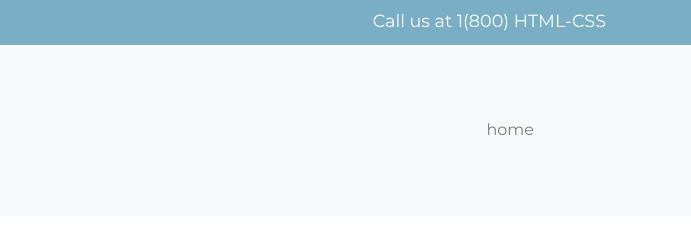
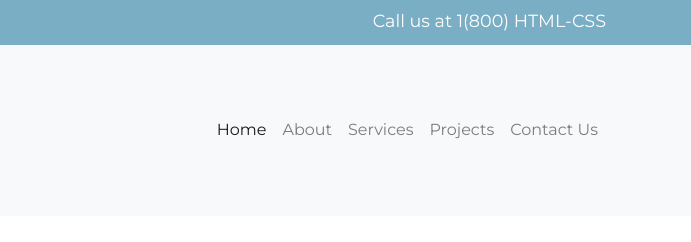
Before and after one commit to rajpatel003/Bootstrap2020starterfiles, a plain HTML site: page index.html in a window 1280 px wide. Shown: the full height of the page, 589-1280 px from the left. Drawn offline with nearby package versions, Linux system fonts and the light colour scheme.

Commit message:
Update index.html
tried to fix bugs but was unsuccessful for the day. will do alot more during the weekeend

```diff
--- a/index.html
+++ b/index.html
@@ -31,7 +31,7 @@
 	<div class="container">
 
 <a href="index.html" class="navbar-brand"><img src="img/logo.png"
-	alt="logo"  title="logo" ></a>
+	alt="logo"  title="Logo" ></a>
 
 <button class="navbar-toggler" type="button"  data-toggle=collapse
 data-target="navbarResponsive">
@@ -41,13 +41,16 @@ data-target="navbarResponsive">
 
 <div class="collapse navbar-collapse" id="navbarResponsive">
 
+
+
 <ul class="navbar-nav ml-auto">
-	<li class="nav-item"><a href="index.html" class="nav-link">home</a></li>
-	<li class="nav-item"><a href="" class="nav-link"></a></li>
-	<li class="nav-item"><a href="" class="nav-link"></a></li>
-	<li class="nav-item"><a href="" class="nav-link"></a></li>
-	<li class="nav-item"><a href="" class="nav-link"></a></li>
+	<li class="nav-item"><a href="index.html" class="nav-link active">Home</a></li>
+	<li class="nav-item"><a href="" class="nav-link">About</a></li>
+	<li class="nav-item"><a href="" class="nav-link">Services</a></li>
+	<li class="nav-item"><a href="" class="nav-link">Projects</a></li>
+	<li class="nav-item"><a href="" class="nav-link">Contact Us</a></li>
 </ul>
+
 
 </div>
 
```
